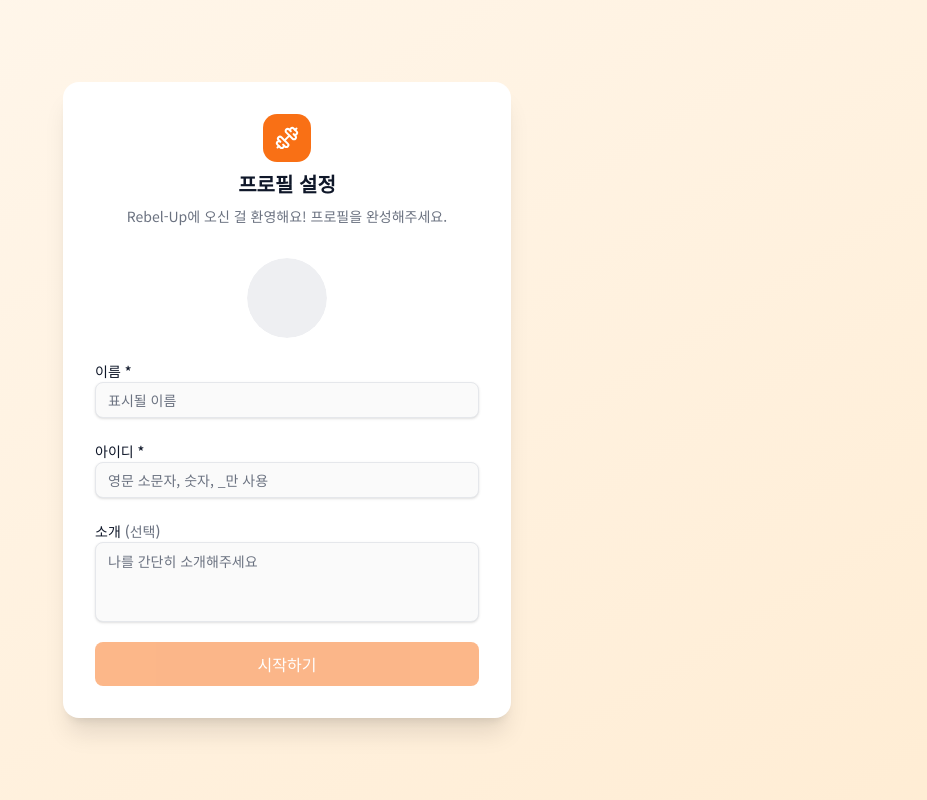
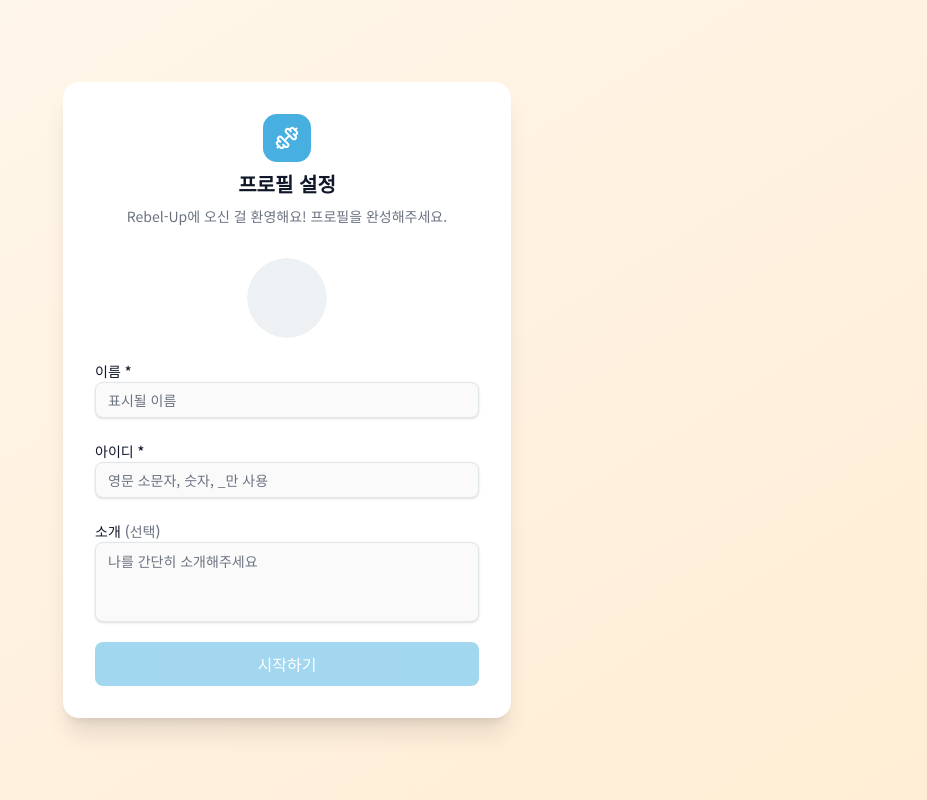
Before and after one commit to Rebelup/Rebel-Up, a Next.js app: page /onboarding in a window 1280 px wide. Shown: the whole page, without its empty margins (353-1280 px from the left). Built offline with nearby package versions, Linux system fonts and the light colour scheme; no server answers.

Commit message:
design: change brand color to pastel sky blue
https://claude.ai/code/session_01V3BuGTc5x3cTJryr29T6Zt

```diff
--- a/src/app/globals.css
+++ b/src/app/globals.css
@@ -31,38 +31,38 @@
   --foreground: 222 47% 11%;
   --card: 0 0% 100%;
   --card-foreground: 222 47% 11%;
-  --primary: 24 95% 53%;
+  --primary: 199 72% 58%;
   --primary-foreground: 0 0% 100%;
-  --secondary: 220 14% 94%;
-  --secondary-foreground: 220 9% 46%;
-  --muted: 220 14% 94%;
+  --secondary: 199 40% 94%;
+  --secondary-foreground: 199 30% 40%;
+  --muted: 199 20% 94%;
   --muted-foreground: 220 9% 46%;
-  --accent: 24 95% 53%;
+  --accent: 199 72% 58%;
   --accent-foreground: 0 0% 100%;
   --destructive: 0 84% 60%;
-  --border: 220 13% 91%;
-  --input: 220 13% 91%;
-  --ring: 24 95% 53%;
+  --border: 199 20% 90%;
+  --input: 199 20% 90%;
+  --ring: 199 72% 58%;
   --radius: 0.625rem;
 }
 
 .dark {
-  --background: 222 47% 8%;
-  --foreground: 210 40% 98%;
-  --card: 222 47% 11%;
-  --card-foreground: 210 40% 98%;
-  --primary: 24 95% 53%;
+  --background: 210 30% 9%;
+  --foreground: 199 20% 95%;
+  --card: 210 30% 12%;
+  --card-foreground: 199 20% 95%;
+  --primary: 199 65% 58%;
   --primary-foreground: 0 0% 100%;
-  --secondary: 217 33% 17%;
-  --secondary-foreground: 215 20% 65%;
-  --muted: 217 33% 17%;
-  --muted-foreground: 215 20% 65%;
-  --accent: 24 95% 53%;
+  --secondary: 210 25% 18%;
+  --secondary-foreground: 199 20% 70%;
+  --muted: 210 25% 18%;
+  --muted-foreground: 210 15% 55%;
+  --accent: 199 65% 58%;
   --accent-foreground: 0 0% 100%;
   --destructive: 0 62% 50%;
-  --border: 217 33% 20%;
-  --input: 217 33% 20%;
-  --ring: 24 95% 53%;
+  --border: 210 20% 22%;
+  --input: 210 20% 22%;
+  --ring: 199 65% 58%;
 }
 
 * {
```
